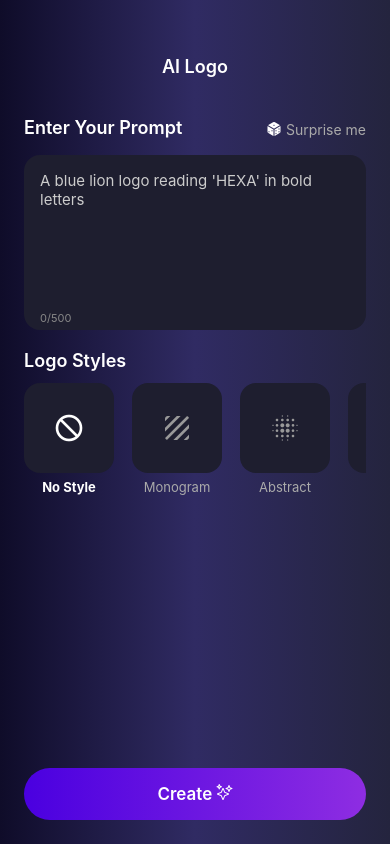
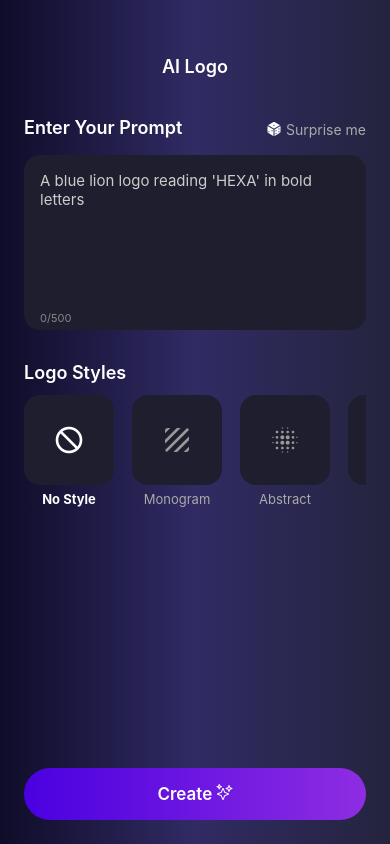
Before and after one commit to gorkeygorkem/ai-logo-generator, a React Native app: screen /Input in a window 390 px wide. Built offline with nearby package versions, Linux system fonts and the light colour scheme.

Commit message:
Update styling

```diff
--- a/screens/InputScreen.js
+++ b/screens/InputScreen.js
@@ -313,7 +313,7 @@ const styles = StyleSheet.create({
     fontSize: 18,
     fontWeight: '600',
     color: '#fff',
-    marginBottom: 12,
+    marginVertical: 12,
   },
   labelfirst: {
     fontSize: 18,
```
